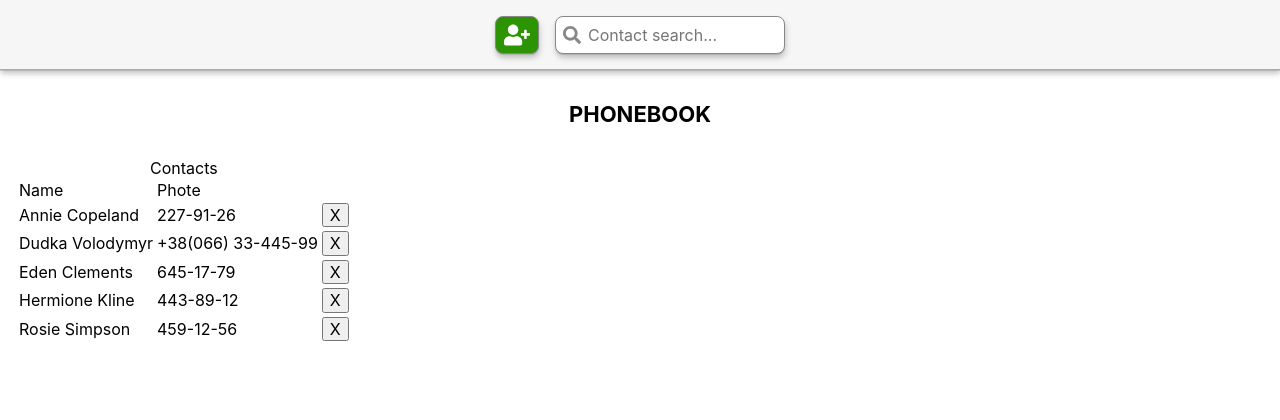
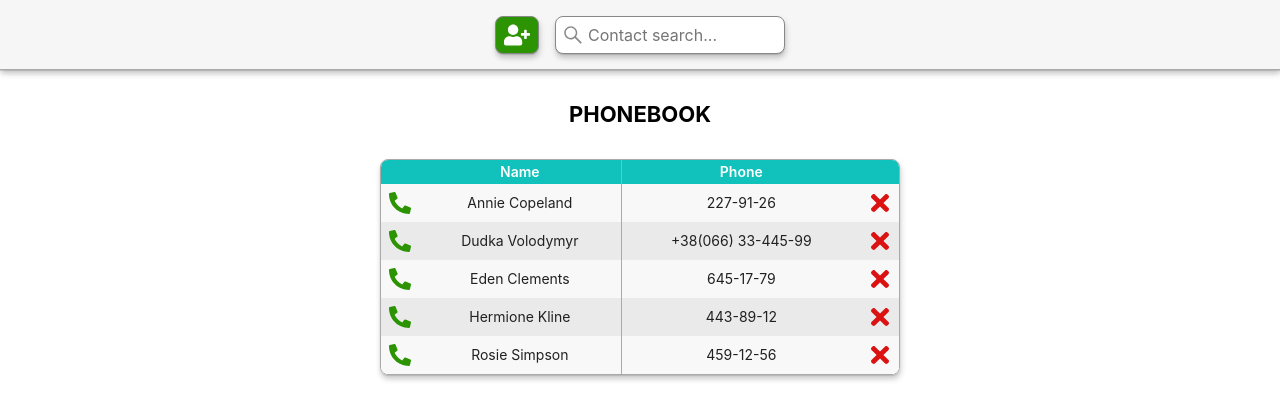
Before and after one commit to tanetti/goit-react-hw-02-phonebook, a React (Create React App) app: page / in a window 1280 px wide. Shown: the top 420 px of the page. Built offline with nearby package versions, Linux system fonts and the light colour scheme.

Commit message:
Add contact list style

```diff
--- a/src/components/App.jsx
+++ b/src/components/App.jsx
@@ -51,7 +51,7 @@ export class App extends Component {
     }));
   };
 
-  onContactDelete = ({ target: { value: contactID } }) => {
+  onContactDelete = ({ currentTarget: { value: contactID } }) => {
     this.setState(prevState => {
       const cuttedContacts = [];
 
--- a/src/components/ContactFilter/ContactFilter.styled.js
+++ b/src/components/ContactFilter/ContactFilter.styled.js
@@ -1,5 +1,5 @@
 import styled from 'styled-components';
-import { FaSearch } from 'react-icons/fa';
+import { FaSistrix } from 'react-icons/fa';
 
 export const FilterContainer = styled.label`
   position: relative;
@@ -44,7 +44,7 @@ export const FilterField = styled.input`
   }
 `;
 
-export const FilterIcon = styled(FaSearch)`
+export const FilterIcon = styled(FaSistrix)`
   position: absolute;
   top: 50%;
   left: ${({ theme }) => theme.space[3]};
--- a/src/components/ContactsList/ContactsList.jsx
+++ b/src/components/ContactsList/ContactsList.jsx
@@ -1,43 +1,84 @@
 import PropTypes from 'prop-types';
-import { prepareFilteredContacts } from 'utils';
+import { prepareFilteredContacts, normalizeNumberForCallLink } from 'utils';
+import { theme } from 'constants/theme';
+import {
+  ContactsTableBox,
+  ContactsTable,
+  TableHeadCell,
+  TableDataRow,
+  TableDataCell,
+  PhoneLink,
+  PhoneIcon,
+  DeleteButton,
+  DeleteIcon,
+  TableDataCellEmpty,
+  CenteredSpan,
+  NoResultsIcon,
+} from './ContactsList.styled';
 
 export const ContactsList = ({ contacts, filter, onContactDelete }) => {
   const preparedContacts = prepareFilteredContacts(contacts, filter);
 
   return (
-    <table>
-      <caption>Contacts</caption>
+    <ContactsTableBox>
+      <ContactsTable>
         <thead>
           <tr>
-          <td>Name</td>
-          <td>Phote</td>
-          <td></td>
+            <TableHeadCell />
+            <TableHeadCell>Name</TableHeadCell>
+            <TableHeadCell>Phone</TableHeadCell>
+            <TableHeadCell />
           </tr>
         </thead>
+
         <tbody>
           {preparedContacts.length ? (
-          preparedContacts.map(({ id, name, number }) => (
-            <tr key={id}>
-              <td>{name}</td>
-              <td>{number}</td>
-              <td>
-                <button type="button" value={id} onClick={onContactDelete}>
-                  X
-                </button>
-              </td>
-            </tr>
+            preparedContacts.map(({ id, name, number }, idx) => (
+              <TableDataRow key={id} isLight={idx % 2 === 0}>
+                <TableDataCell>
+                  <PhoneLink
+                    href={`tel:${normalizeNumberForCallLink(number)}`}
+                    aria-label={`Call ${name}`}
+                  >
+                    <PhoneIcon size={theme.sizes.callButtonIcon} />
+                  </PhoneLink>
+                </TableDataCell>
+                <TableDataCell>{name}</TableDataCell>
+                <TableDataCell>{number}</TableDataCell>
+                <TableDataCell>
+                  <DeleteButton
+                    type="button"
+                    value={id}
+                    aria-label={`Delete contact ${name}`}
+                    onClick={onContactDelete}
+                  >
+                    <DeleteIcon size={theme.sizes.deleteButtonIcon} />
+                  </DeleteButton>
+                </TableDataCell>
+              </TableDataRow>
             ))
           ) : filter ? (
             <tr>
-            <td>Nothing was found</td>
+              <TableDataCellEmpty colSpan={4}>
+                <CenteredSpan>
+                  Nothing was found
+                  <NoResultsIcon size={theme.sizes.noResultIcon} />
+                </CenteredSpan>
+              </TableDataCellEmpty>
             </tr>
           ) : (
             <tr>
-            <td>Phonebook is empty</td>
+              <TableDataCellEmpty colSpan={4}>
+                <CenteredSpan>
+                  Phonebook is empty
+                  <NoResultsIcon size={theme.sizes.noResultIcon} />
+                </CenteredSpan>
+              </TableDataCellEmpty>
             </tr>
           )}
         </tbody>
-    </table>
+      </ContactsTable>
+    </ContactsTableBox>
   );
 };
 
--- /dev/null
+++ b/src/components/ContactsList/ContactsList.styled.js
@@ -0,0 +1,154 @@
+import styled from 'styled-components';
+import { FaPhoneAlt, FaTimes, FaRegSadTear } from 'react-icons/fa';
+
+export const ContactsTableBox = styled.div`
+  min-width: ${({ theme }) => theme.sizes.contactsTableMin};
+  width: 100%;
+  max-width: ${({ theme }) => theme.sizes.contactsTableMax};
+  margin-left: auto;
+  margin-right: auto;
+
+  border: ${({ theme }) => theme.borders.light};
+  border-radius: ${({ theme }) => theme.radii.generic};
+
+  box-shadow: ${({ theme }) => theme.shadows.generic};
+
+  overflow: hidden;
+`;
+
+export const ContactsTable = styled.table`
+  width: 100%;
+  border-collapse: collapse;
+`;
+
+export const TableHeadCell = styled.td`
+  padding: ${({ theme }) => theme.space[2]};
+
+  text-align: center;
+
+  font-size: ${({ theme }) => theme.fontSizes.s};
+  font-weight: ${({ theme }) => theme.fontWeights.semiBold};
+
+  color: ${({ theme }) => theme.colors.whiteText};
+  background-color: ${({ theme }) => theme.colors.tableHead};
+
+  &:nth-child(2) {
+    border-right: ${({ theme }) => theme.borders.light};
+  }
+`;
+
+export const TableDataRow = styled.tr`
+  background-color: ${({ theme, isLight }) =>
+    isLight ? theme.colors.tableRowLight : theme.colors.tableRowDark};
+
+  transition: ${({ theme }) => theme.transitions.backgroundColor};
+
+  &:hover {
+    background-color: ${({ theme, isLight }) =>
+      isLight
+        ? theme.colors.tableRowLightHovered
+        : theme.colors.tableRowDarkHovered};
+  }
+`;
+
+export const TableDataCell = styled.td`
+  padding: ${({ theme }) => theme.space[2]};
+
+  text-align: center;
+
+  font-size: ${({ theme }) => theme.fontSizes.s};
+
+  color: ${({ theme }) => theme.colors.darkText};
+
+  &:first-child {
+    width: ${({ theme }) => theme.sizes.callButton};
+  }
+
+  &:nth-child(2) {
+    border-right: ${({ theme }) => theme.borders.light};
+  }
+
+  &:last-child {
+    width: ${({ theme }) => theme.sizes.deleteButton};
+  }
+`;
+
+export const PhoneLink = styled.a`
+  display: flex;
+  justify-content: center;
+  align-items: center;
+
+  width: ${({ theme }) => theme.sizes.callButton};
+  height: ${({ theme }) => theme.sizes.callButton};
+
+  color: ${({ theme }) => theme.colors.phoneIcon};
+
+  text-decoration: none;
+
+  transition: ${({ theme }) => theme.transitions.color},
+    ${({ theme }) => theme.transitions.transform};
+
+  &:hover,
+  &:focus {
+    color: ${({ theme }) => theme.colors.phoneIconHovered};
+
+    transform: scale(1.2);
+  }
+`;
+
+export const PhoneIcon = styled(FaPhoneAlt)`
+  fill: currentColor;
+`;
+
+export const DeleteButton = styled.button`
+  display: flex;
+  justify-content: center;
+  align-items: center;
+
+  width: ${({ theme }) => theme.sizes.deleteButton};
+  height: ${({ theme }) => theme.sizes.deleteButton};
+
+  color: ${({ theme }) => theme.colors.deleteButtonIcon};
+  background-color: ${({ theme }) => theme.colors.deleteButtonBG};
+
+  border-width: 0;
+
+  cursor: pointer;
+
+  transition: ${({ theme }) => theme.transitions.color},
+    ${({ theme }) => theme.transitions.transform};
+
+  &:hover,
+  &:focus {
+    color: ${({ theme }) => theme.colors.deleteButtonIconHovered};
+
+    transform: scale(1.2);
+  }
+`;
+
+export const DeleteIcon = styled(FaTimes)`
+  fill: currentColor;
+`;
+
+export const TableDataCellEmpty = styled.td`
+  padding: ${({ theme }) => theme.space[4]};
+
+  font-size: ${({ theme }) => theme.fontSizes.m};
+  font-weight: ${({ theme }) => theme.fontWeights.semiBold};
+
+  background-color: ${({ theme }) => theme.colors.tableRowLight};
+
+  color: ${({ theme }) => theme.colors.darkText};
+`;
+
+export const CenteredSpan = styled.span`
+  display: flex;
+  justify-content: center;
+  align-items: center;
+`;
+
+export const NoResultsIcon = styled(FaRegSadTear)`
+  margin-left: ${({ theme }) => theme.space[3]};
+
+  fill: currentColor;
+`;
--- a/src/constants/theme.js
+++ b/src/constants/theme.js
@@ -20,8 +20,23 @@ export const theme = Object.freeze({
 
     filterIcon: '#888',
     filterIconHovered: '#212121',
+
+    tableHead: '#11c2bc',
+    tableRowLight: '#f8f8f8',
+    tableRowLightHovered: '#dadada',
+    tableRowDark: '#eaeaea',
+    tableRowDarkHovered: '#cfcfcf',
+
+    phoneIcon: '#2c9403',
+    phoneIconHovered: '#297a09',
+
+    deleteButtonIcon: '#db1212',
+    deleteButtonIconHovered: '#ba0b0b',
+    deleteButtonBG: 'transparent',
   },
+
   space: [0, '2px', '4px', '8px', '16px', '32px', '64px', '128px', '256px'],
+
   sizes: {
     headerH: '70px',
 
@@ -29,8 +44,20 @@ export const theme = Object.freeze({
     filterFieldH: '38px',
 
     addContactIcon: '26px',
-    filterIcon: '18px',
+    filterIcon: '20px',
+
+    contactsTableMin: '290px',
+    contactsTableMax: '520px',
+
+    callButton: '30px',
+    callButtonIcon: '22px',
+
+    deleteButton: '30px',
+    deleteButtonIcon: '28px',
+
+    noResultIcon: '26px',
   },
+
   fontSizes: {
     xs: '12px',
     s: '14px',
@@ -39,21 +66,25 @@ export const theme = Object.freeze({
     xl: '26px',
     xxl: '32px',
   },
+
   fontWeights: {
     normal: 400,
     semiBold: 600,
     bold: 700,
   },
+
   borders: {
     light: '1px solid #aaa',
     generic: '1px solid #888',
     genericHovered: '1px solid #212121',
   },
+
   radii: {
     none: '0',
     generic: '8px',
     round: '50%',
   },
+
   shadows: {
     generic:
       '0px 1px 1px rgba(0, 0, 0, 0.12), 0px 4px 4px rgba(0, 0, 0, 0.06), 1px 4px 6px rgba(0, 0, 0, 0.16)',
@@ -61,6 +92,7 @@ export const theme = Object.freeze({
       '0px 1px 1px rgba(0, 0, 0, 0.22), 0px 4px 4px rgba(0, 0, 0, 0.16), 1px 4px 6px rgba(0, 0, 0, 0.26)',
     text: '0px 0px 10px rgba(0, 0, 0, 1)',
   },
+
   breakPoints: {
     midMin: '480px',
     midMax: '767.98px',
@@ -70,6 +102,7 @@ export const theme = Object.freeze({
     desctopMax: '1679.98px',
     bigMin: '1680px',
   },
+
   transitions: {
     opacity: `opacity ${transitionDuration}ms ${transitionFunction}`,
     visibility: `visibility ${transitionDuration}ms ${transitionFunction}`,
--- a/src/utils/normalization.js
+++ b/src/utils/normalization.js
@@ -18,3 +18,14 @@ export const normalizeFilterValue = filterValue => {
 
   return prenormalizedFilterValue;
 };
+
+export const normalizeNumberForCallLink = number =>
+  number
+    .split('')
+    .map(
+      numSymb =>
+        (((!isNaN(numSymb) && numSymb !== ' ') || numSymb === '+') &&
+          numSymb) ||
+        null
+    )
+    .join('');
```
Lines whose indentation alone changed are shown as unchanged.
